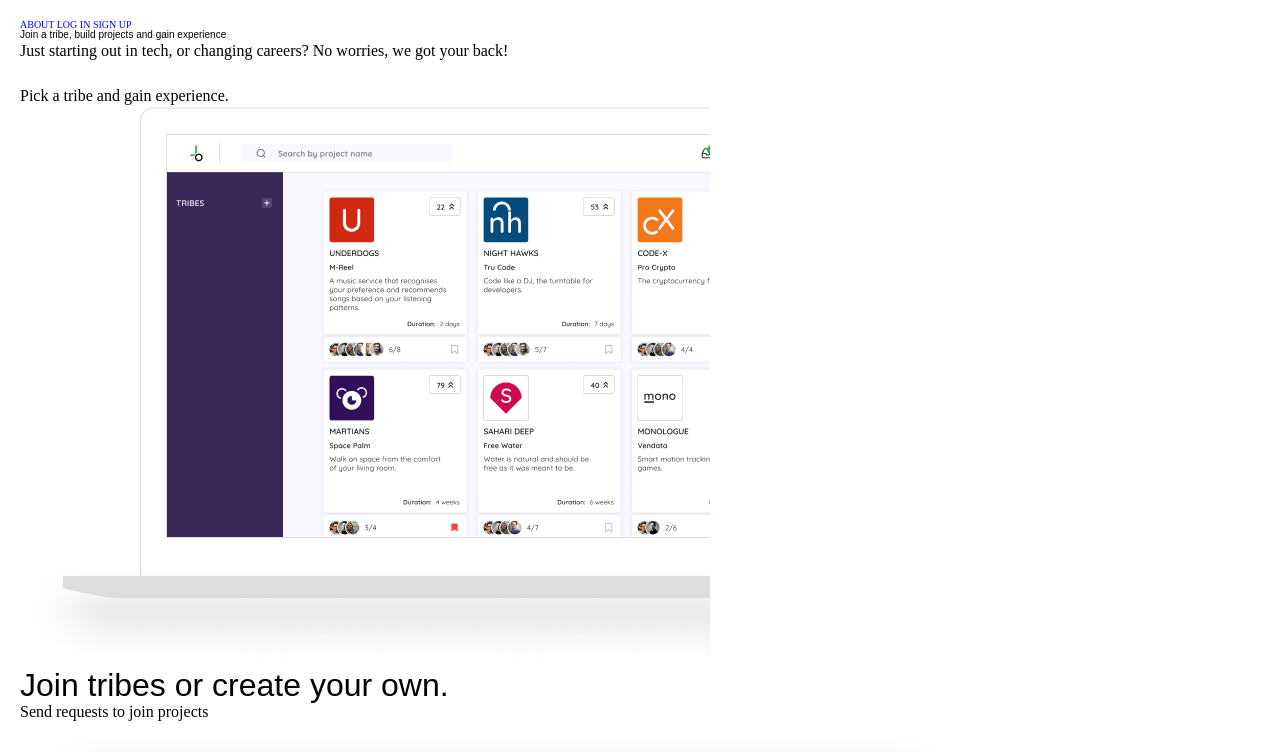
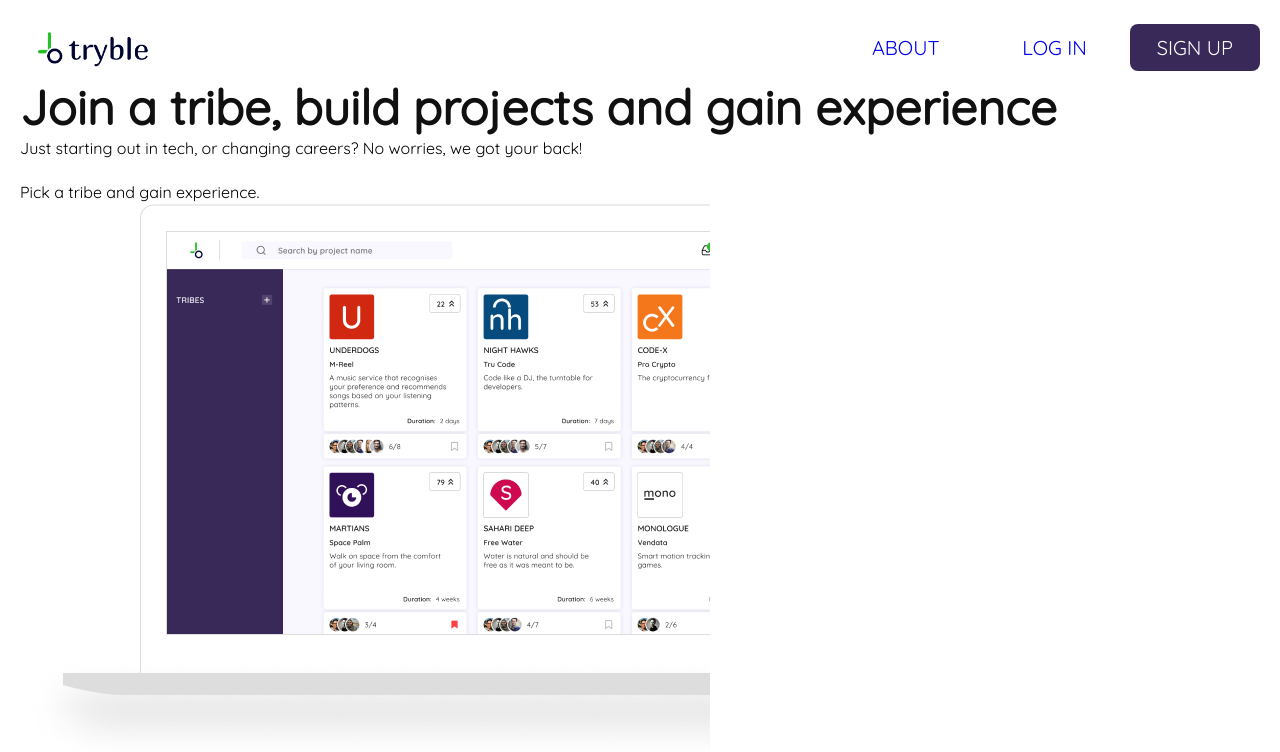
Before and after one commit to Tryble/Marketing-Page, a plain HTML site: page index.html in a window 1280 px wide. Shown: the top 752 px of the page. Drawn offline with Linux system fonts and the light colour scheme.

Commit message:
Addition of top nav style

```diff
--- a/LESS/global.less
+++ b/LESS/global.less
@@ -4,6 +4,9 @@
 
   html {
     font-size: 62.5%;
+    font-family: 'Quicksand';
+    font-style: normal;
+
   }
 
   .container {
@@ -11,9 +14,14 @@
   }
 
   h1, h2, h3, h4, h5 {
-    font-family: 'Russo One', sans-serif;
-    color: black;
+    color: @black;
     text-emphasis: bolder;
+  }
+
+  h1 {
+    font-weight: bold;
+    font-size: 48px;
+    line-height: 60px;
   }
 
   h2 {
--- a/LESS/topnav.less
+++ b/LESS/topnav.less
@@ -0,0 +1,34 @@
+.topnav {
+    display: flex;
+    justify-content: space-between;
+    align-items: center;
+    font-family: 'Quicksand';
+
+    .signup {
+        background-color: #392959;
+        border-radius: 8px;
+        color: white;
+         padding: 11px 27px;
+
+         &:hover {
+            background-color: lighten(#392959, 30%);
+        }
+    }
+
+    img {
+        width: 147px;
+    }
+
+    // div {
+    //     display: flex;
+    //     justify-content: space-between;
+
+    // }
+
+    a {
+        font-size: 2rem;
+        padding: 40px;
+
+
+    }
+}
--- a/LESS/variables.less
+++ b/LESS/variables.less
@@ -0,0 +1 @@
+@black: #101010;
--- a/index.html
+++ b/index.html
@@ -6,16 +6,21 @@
     <meta http-equiv="X-UA-Compatible" content="ie=edge">
     <title>Tryble Landing Page</title>
 
+    <link href="https://fonts.googleapis.com/css?family=Quicksand&display=swap" rel="stylesheet">
     <link href="CSS/index.css" rel="stylesheet">
 </head>
 
 <body>
     <div class="container">
-    <nav>
-        <!-- <img src="img/Group 51.png"> -->
-        <a href="about.html">ABOUT</a>
-        <a href="#">LOG IN</a>
-        <a href="#">SIGN UP</a>
+    <nav class="topnav">
+
+           <img src="img/Group 51.png">
+
+        <div>
+            <a href="about.html">ABOUT</a>
+            <a href="#">LOG IN</a>
+            <a class="signup" href="#">SIGN UP</a>
+        </div>
     </nav>
 
     <section>
```
Also changed, not shown: CSS/index.css.
